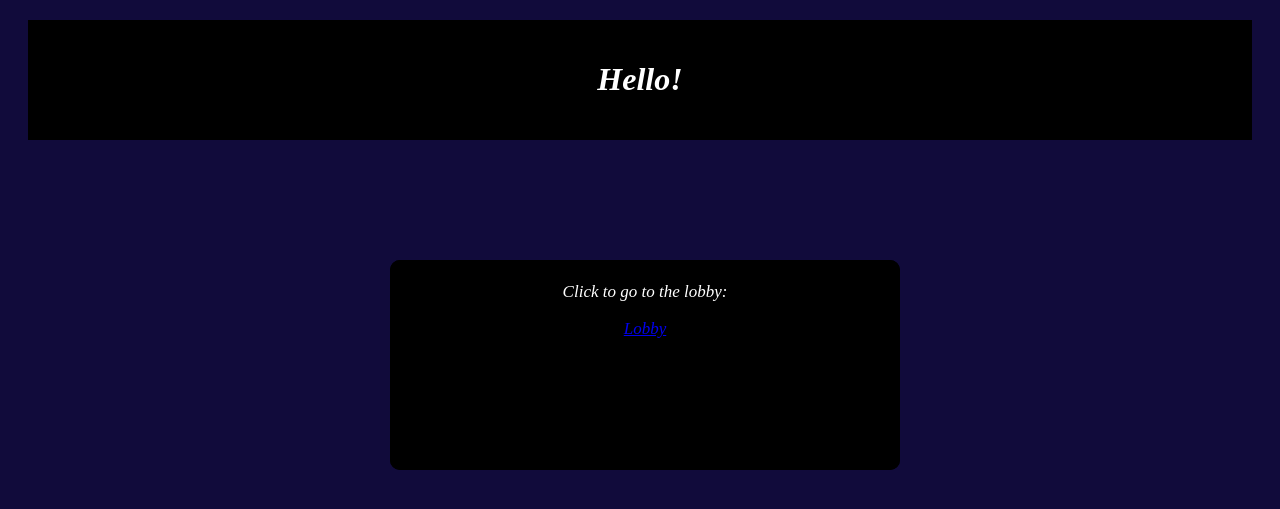
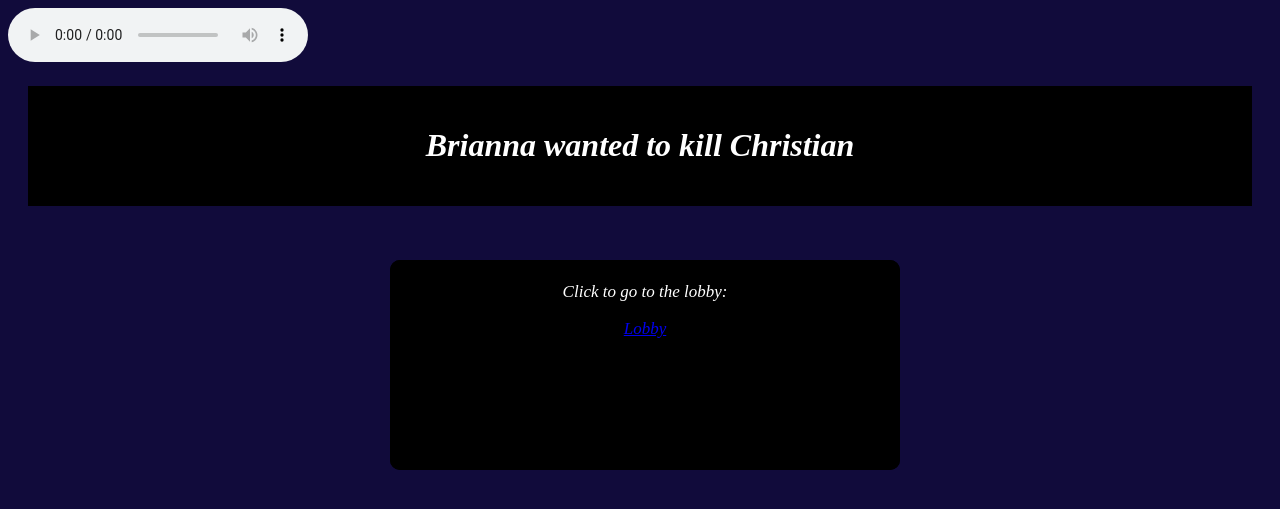
Before and after one commit to DanielKiernan/OldnOutdated, a Jekyll site: the page index.html, which Jekyll copies as it is, in a window 1280 px wide. Shown: the top 509 px of the page. Built offline with Jekyll 4.4.1, drawn with Linux system fonts in a browser that asks for light colours.

Commit message:
Update index.html

```diff
--- a/index.html
+++ b/index.html
@@ -17,13 +17,13 @@
 	<body>
 		<script src = "Name Project.js"></script>
 
-		<!--audio controls autoplay>
+		<audio controls autoplay>
 			<source src="210.ogg" type="audio/ogg">
   			<source src="210.mp3" type="audio/mp3">
-		</audio-->
+		</audio>
 
 		<div class = "Title">
-		<h1>Hello!</h1>
+		<h1>Brianna wanted to kill Christian</h1>
 		</div>
 
 		<div class = "Paragraph">
```
